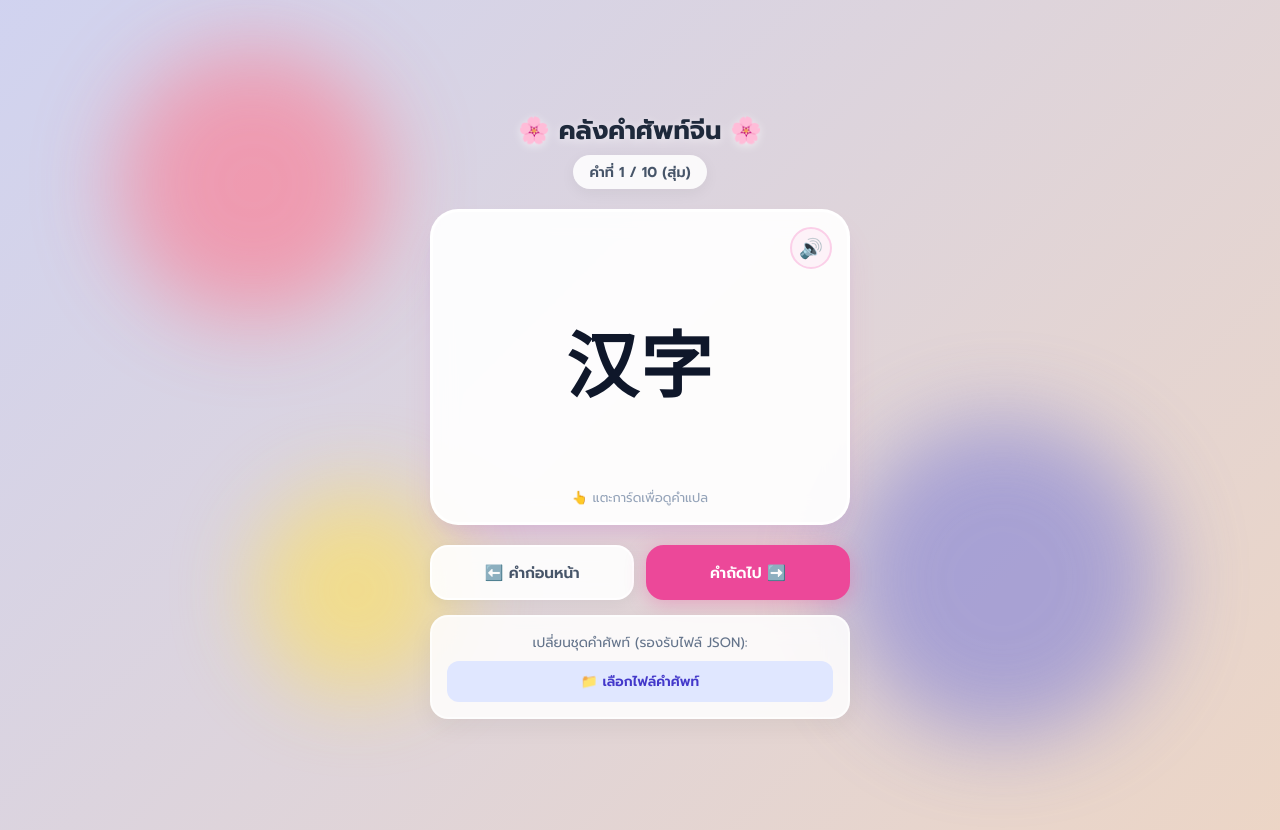
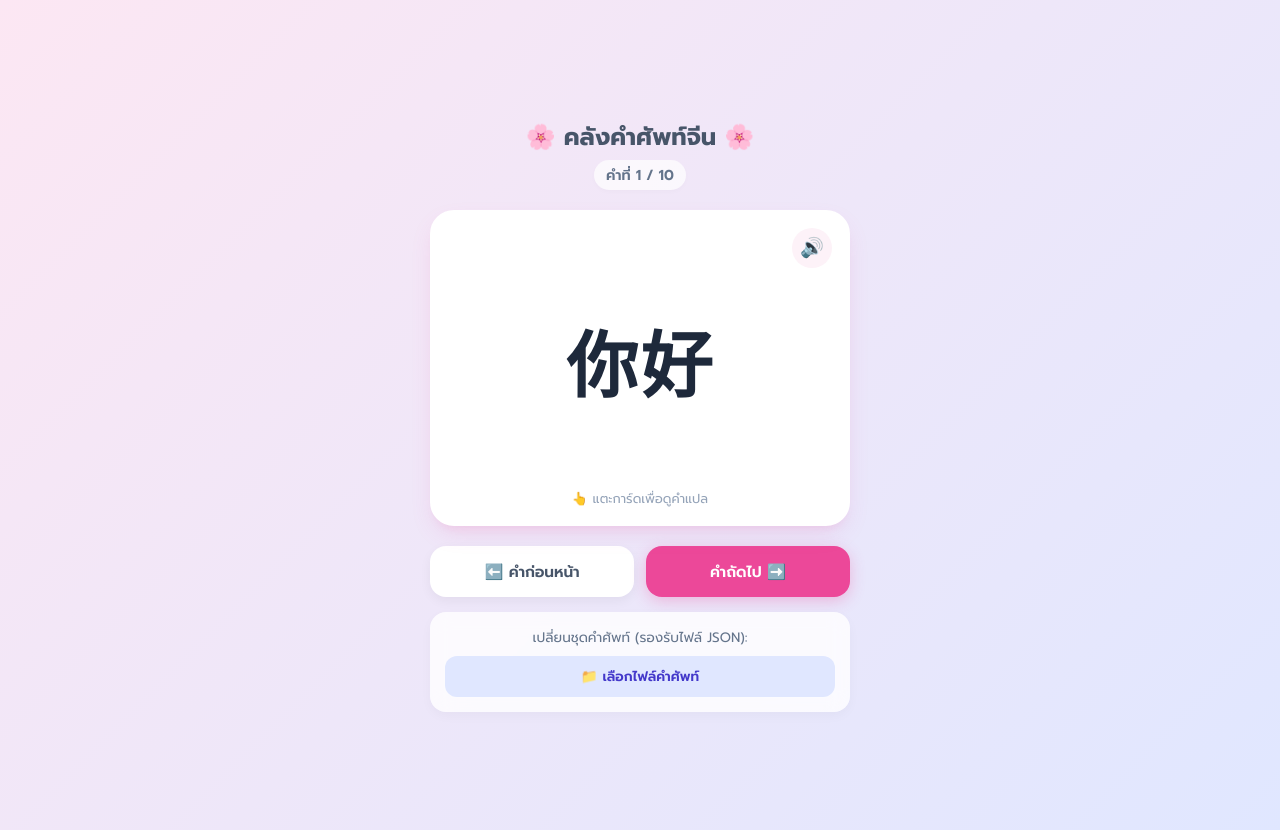
Before and after one commit to 0836849893Mat/vocab-flashcard, a plain HTML site: page index.html in a window 1280 px wide. Both pictures are taken after a click on the button "ฟังเสียง". Drawn offline with Linux system fonts and the light colour scheme.

Commit message:
Update index.html

```diff
--- a/index.html
+++ b/index.html
@@ -8,19 +8,18 @@
   @import url('https://fonts.googleapis.com/css2?family=Prompt:wght@400;600;700&display=swap');
 
   :root {
-    --card-bg: rgba(255, 255, 255, 0.92);
+    --bg-gradient: linear-gradient(135deg, #fce7f3 0%, #e0e7ff 100%);
+    --card-bg: #ffffff;
     --ink: #334155;
     --primary: #ec4899;
     --primary-hover: #db2777;
     --secondary: #6366f1;
-    --shadow: 0 20px 40px -15px rgba(236, 72, 153, 0.2), 0 10px 20px -10px rgba(99, 102, 241, 0.15);
+    --shadow: 0 10px 25px -5px rgba(236, 72, 153, 0.15), 0 8px 10px -6px rgba(236, 72, 153, 0.1);
   }
 
   body {
     font-family: 'Prompt', sans-serif, -apple-system;
-    background: linear-gradient(135deg, #fbcfe8 0%, #c7d2fe 50%, #fed7aa 100%);
-    background-size: 400% 400%;
-    animation: gradientBG 15s ease infinite;
+    background: var(--bg-gradient);
     color: var(--ink);
     margin: 0;
     min-height: 100vh;
@@ -28,75 +27,41 @@
     justify-content: center;
     align-items: center;
     padding: 15px;
-    overflow-x: hidden;
-    position: relative;
-  }
-
-  @keyframes gradientBG {
-    0% { background-position: 0% 50%; }
-    50% { background-position: 100% 50%; }
-    100% { background-position: 0% 50%; }
-  }
-
-  .floating-shapes {
-    position: absolute;
-    top: 0; left: 0; width: 100%; height: 100%;
-    overflow: hidden;
-    z-index: -1;
-    pointer-events: none;
-  }
-
-  .shape {
-    position: absolute;
-    border-radius: 50%;
-    filter: blur(40px);
-    opacity: 0.6;
-    animation: float 8s ease-in-out infinite alternate;
-  }
-
-  .shape:nth-child(1) { width: 250px; height: 250px; background: #ff758c; top: 10%; left: 10%; }
-  .shape:nth-child(2) { width: 300px; height: 300px; background: #7f7fd5; bottom: 10%; right: 10%; animation-delay: -3s; }
-  .shape:nth-child(3) { width: 200px; height: 200px; background: #ffe259; top: 60%; left: 20%; animation-delay: -5s; }
-
-  @keyframes float {
-    0% { transform: translateY(0px) scale(1); }
-    100% { transform: translateY(-25px) scale(1.08); }
   }
 
   .container {
     width: 100%;
     max-width: 420px;
     text-align: center;
-    z-index: 1;
   }
 
-  header { margin-bottom: 20px; }
+  header {
+    margin-bottom: 20px;
+  }
 
   h1 {
-    font-size: 1.6rem;
-    color: #1e293b;
+    font-size: 1.5rem;
+    color: #475569;
     margin: 0 0 5px 0;
     font-weight: 700;
-    text-shadow: 0 2px 10px rgba(255,255,255,0.6);
   }
 
   .stats {
     font-size: 0.9rem;
-    background: rgba(255, 255, 255, 0.85);
-    backdrop-filter: blur(8px);
-    padding: 6px 16px;
+    background: rgba(255, 255, 255, 0.7);
+    padding: 4px 12px;
     border-radius: 20px;
     display: inline-block;
-    color: #475569;
+    color: #64748b;
     font-weight: 600;
-    box-shadow: 0 4px 15px rgba(0,0,0,0.05);
+    box-shadow: 0 2px 5px rgba(0,0,0,0.02);
   }
 
+  /* Cute Flashcard */
   .card {
     background: var(--card-bg);
-    backdrop-filter: blur(12px);
-    border: 3px solid rgba(255, 255, 255, 0.8);
-    border-radius: 28px;
+    border: 3px solid #fff;
+    border-radius: 24px;
     padding: 35px 20px;
     box-shadow: var(--shadow);
     cursor: pointer;
@@ -109,14 +74,14 @@
     margin-bottom: 20px;
   }
 
-  .card:hover { transform: translateY(-5px); }
+  .card:hover { transform: translateY(-4px); }
   .card:active { transform: scale(0.98); }
 
   .hanzi {
     font-size: 4.5rem;
     margin-bottom: 5px;
     font-weight: 700;
-    color: #0f172a;
+    color: #1e293b;
     letter-spacing: 2px;
   }
 
@@ -131,15 +96,15 @@
   .translation-box {
     display: none;
     margin-top: 5px;
-    border-top: 2px dashed #cbd5e1;
+    border-top: 2px dashed #f1f5f9;
     padding-top: 15px;
     text-align: center;
   }
 
   .lang-thai {
-    font-size: 1.15rem;
+    font-size: 1.1rem;
     color: #db2777;
-    font-weight: 700;
+    font-weight: 600;
     margin-bottom: 4px;
   }
 
@@ -170,25 +135,26 @@
     to { opacity: 1; transform: translateY(0); }
   }
 
+  /* Audio Button */
   .audio-btn {
     position: absolute;
     top: 15px;
     right: 15px;
     background: #fdf2f8;
-    border: 2px solid #fbcfe8;
+    border: none;
     border-radius: 50%;
-    width: 42px;
-    height: 42px;
+    width: 40px;
+    height: 40px;
     font-size: 1.2rem;
     cursor: pointer;
     display: flex;
     align-items: center;
     justify-content: center;
-    transition: all 0.2s;
-    z-index: 2;
+    transition: background 0.2s;
   }
-  .audio-btn:hover { background: #fce7f3; transform: scale(1.1); }
+  .audio-btn:hover { background: #fce7f3; }
 
+  /* Navigation Buttons */
   .nav-controls {
     display: grid;
     grid-template-columns: 1fr 1fr;
@@ -197,37 +163,35 @@
   }
 
   .btn {
-    background: rgba(255, 255, 255, 0.9);
-    backdrop-filter: blur(10px);
-    border: 2px solid rgba(255, 255, 255, 0.8);
+    background: #ffffff;
+    border: none;
     padding: 14px;
-    border-radius: 18px;
+    border-radius: 16px;
     font-weight: 600;
     font-size: 0.95rem;
     cursor: pointer;
-    box-shadow: 0 4px 15px rgba(0,0,0,0.05);
+    box-shadow: 0 4px 12px rgba(0,0,0,0.05);
     transition: all 0.2s;
     font-family: 'Prompt', sans-serif;
     color: #475569;
   }
-  .btn:hover { background: #ffffff; transform: translateY(-2px); }
+  .btn:hover { background: #f8fafc; transform: translateY(-2px); }
   .btn-primary {
     background: var(--primary);
     color: white;
-    border-color: var(--primary);
-    box-shadow: 0 4px 20px rgba(236, 72, 153, 0.35);
+    box-shadow: 0 4px 15px rgba(236, 72, 153, 0.3);
   }
   .btn-primary:hover { background: var(--primary-hover); }
 
+  /* Panel */
   .panel {
-    background: rgba(255, 255, 255, 0.85);
-    backdrop-filter: blur(12px);
-    border-radius: 18px;
+    background: rgba(255, 255, 255, 0.8);
+    backdrop-filter: blur(10px);
+    border-radius: 16px;
     padding: 15px;
     font-size: 0.85rem;
     color: #64748b;
-    box-shadow: 0 8px 25px rgba(0,0,0,0.05);
-    border: 2px solid rgba(255, 255, 255, 0.6);
+    box-shadow: 0 4px 12px rgba(0,0,0,0.03);
   }
   input[type="file"] { display: none; }
   .upload-label {
@@ -240,28 +204,22 @@
     cursor: pointer;
     font-weight: 600;
     margin-top: 8px;
-    transition: all 0.2s;
+    transition: background 0.2s;
   }
-  .upload-label:hover { background: #c7d2fe; transform: scale(1.01); }
+  .upload-label:hover { background: #c7d2fe; }
 </style>
 </head>
 <body>
 
-  <div class="floating-shapes">
-    <div class="shape"></div>
-    <div class="shape"></div>
-    <div class="shape"></div>
-  </div>
-
 <div class="container">
   <header>
     <h1>🌸 คลังคำศัพท์จีน 🌸</h1>
-    <div class="stats" id="stats">คำที่ 1 / 10 (สุ่ม)</div>
+    <div class="stats" id="stats">คำที่ 1 / 10</div>
   </header>
 
   <!-- Flashcard -->
   <div class="card" id="flashcard" onclick="toggleCard()">
-    <button class="audio-btn" onclick="playAudioExplicit(event)" title="ฟังเสียง">🔊</button>
+    <button class="audio-btn" onclick="event.stopPropagation(); playAudio()" title="ฟังเสียง">🔊</button>
     <div class="hanzi" id="cardHanzi">你好</div>
     <div class="pinyin" id="cardPinyin">nǐ hǎo</div>
 
@@ -303,8 +261,7 @@ let vocabList = [
   { h: "电脑", p: "diànnǎo", t: "คอมพิวเตอร์", e: "computer" }
 ];
 
-let shuffledIndices = [];
-let currentPointer = 0;
+let currentIndex = 0;
 let isRevealed = false;
 
 if (localStorage.getItem("zh_cute_deck")) {
@@ -314,21 +271,9 @@ if (localStorage.getItem("zh_cute_deck")) {
   } catch(e) {}
 }
 
-function initShuffledDeck() {
-  shuffledIndices = vocabList.map((_, i) => i);
-  for (let i = shuffledIndices.length - 1; i > 0; i--) {
-    const j = Math.floor(Math.random() * (i + 1));
-    [shuffledIndices[i], shuffledIndices[j]] = [shuffledIndices[j], shuffledIndices[i]];
-  }
-  currentPointer = 0;
-}
-
-initShuffledDeck();
-
 function updateUI() {
-  document.getElementById("stats").textContent = `คำที่ ${currentPointer + 1} / ${vocabList.length} (สุ่ม)`;
-  const actualIndex = shuffledIndices[currentPointer];
-  const word = vocabList[actualIndex];
+  document.getElementById("stats").textContent = `คำที่ ${currentIndex + 1} / ${vocabList.length}`;
+  const word = vocabList[currentIndex];
 
   isRevealed = false;
   document.getElementById("flashcard").classList.remove("revealed");
@@ -351,59 +296,41 @@ function toggleCard() {
 }
 
 function nextCard() {
-  currentPointer++;
-  if (currentPointer >= vocabList.length) {
-    initShuffledDeck();
-  }
+  currentIndex = (currentIndex + 1) % vocabList.length;
   updateUI();
 }
 
 function prevCard() {
-  currentPointer--;
-  if (currentPointer < 0) {
-    currentPointer = vocabList.length - 1;
-  }
+  currentIndex = (currentIndex - 1 + vocabList.length) % vocabList.length;
   updateUI();
 }
 
-// แยกปุ่มกดลำโพงออกมาให้ออกเสียงทันทีโดยไม่ต้องพลิกการ์ดซ้ำ
-function playAudioExplicit(event) {
-  event.stopPropagation();
-  playAudio();
-}
-
 function playAudio() {
-  if (!('speechSynthesis' in window)) return;
-
-  const actualIndex = shuffledIndices[currentPointer];
-  const word = vocabList[actualIndex];
-  if (!word || !word.h) return;
+  const word = vocabList[currentIndex];
+  if (!('speechSynthesis' in window) || !word || !word.h) return;
 
   window.speechSynthesis.cancel();
-
   const utterance = new SpeechSynthesisUtterance(word.h);
   utterance.lang = 'zh-CN';
+
+  // Tuning for clarity and pleasant student pacing
   utterance.rate = 0.82;
   utterance.pitch = 1.05;
 
   const voices = window.speechSynthesis.getVoices();
-  const chineseVoices = voices.filter(v =>
-    v.lang.toLowerCase().includes('zh') ||
-    v.lang.toLowerCase().includes('cmn') ||
-    v.lang.toLowerCase().includes('chinese')
-  );
+  const chineseVoices = voices.filter(v => v.lang.toLowerCase().includes('zh') || v.lang.toLowerCase().includes('cmn'));
 
   if (chineseVoices.length > 0) {
-    const matchedVoice = chineseVoices.find(v =>
+    // Priority search: Specifically look for "Ting-Ting" or Apple/Google high-clarity female voices first
+    const tingTingVoice = chineseVoices.find(v =>
       v.name.includes('Ting-Ting') ||
       v.name.includes('Tingting') ||
       v.name.includes('Xiaoxiao') ||
       v.name.includes('Yaoyao') ||
-      v.name.includes('Hui') ||
       v.name.includes('Female')
     ) || chineseVoices[0];
 
-    utterance.voice = matchedVoice;
+    utterance.voice = tingTingVoice;
   }
 
   window.speechSynthesis.speak(utterance);
@@ -431,10 +358,10 @@ function loadCustomFile(event) {
 
       if (parsedData.length > 0) {
         vocabList = parsedData;
-        initShuffledDeck();
+        currentIndex = 0;
         localStorage.setItem("zh_cute_deck", JSON.stringify(vocabList));
         updateUI();
-        alert("🎉 โหลดคำศัพท์สำเร็จ " + vocabList.length + " คำ (สุ่มไม่ซ้ำกัน)");
+        alert("🎉 โหลดคำศัพท์สำเร็จ " + vocabList.length + " คำ!");
       } else {
         alert("❌ ไม่พบข้อมูลคำศัพท์ที่ถูกต้องในไฟล์ JSON");
       }
```
